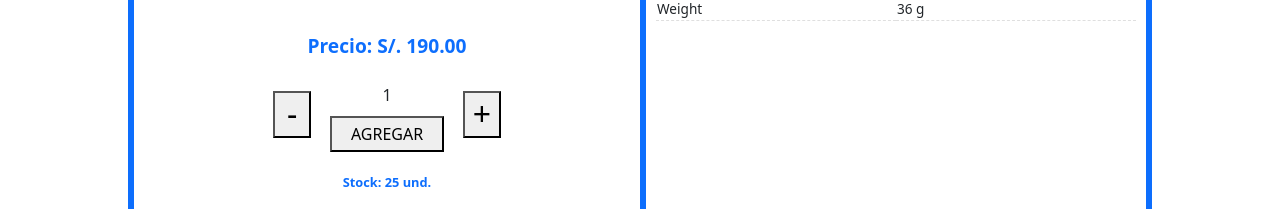
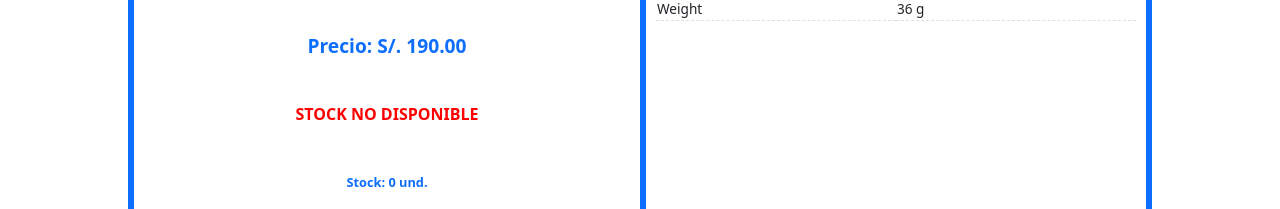
Before and after one commit to abadevlopment/e_commerce_valdivia, a React (Create React App) app: page /detail/1 in a window 1280 px wide. Shown: the part 514-723 px from the top of the page. Built offline with nearby package versions, Linux system fonts and the light colour scheme.

Commit message:
7ma Entrega

```diff
--- a/src/App.js
+++ b/src/App.js
@@ -2,8 +2,9 @@ import './App.scss';
 import 'bootstrap/dist/css/bootstrap.min.css';
 import { BrowserRouter, Routes, Route } from 'react-router-dom';
 import Navbar from './components/NavBar/NavBar';
-import ItemListContainer from './components/ItemListContainer/ItemListContainer'
+import ItemListContainer from './components/ItemListContainer/ItemListContainer' ;
 import ItemDetailContainer from './components/ItemDetailContainer/ItemDetailContainer';
+import Cart from './components/Cart/Cart';
 
 function App() {
   return (
@@ -14,6 +15,7 @@ function App() {
           <Route exact path='/' element={<ItemListContainer greeting="Bienvenido a tu e-commerce de confianza" />} />
           <Route exact path='/category/:categoryID' element={<ItemListContainer greeting="Bienvenido a tu e-commerce de confianza" />} />
           <Route exact path='/detail/:ID' element={<ItemDetailContainer />} />
+          <Route exact path='/cart' element={ <Cart/> } />
         </Routes>
       </div>
     </BrowserRouter>
--- /dev/null
+++ b/src/components/Cart/Cart.js
@@ -0,0 +1,11 @@
+import React from 'react'
+
+const Cart = () => {
+    return (
+        <section>
+            <h1 style={{marginTop : '8vh'}}>ESTE ES CART</h1>
+        </section>
+    )
+}
+
+export default Cart
--- a/src/components/ItemCount/ItemCount.js
+++ b/src/components/ItemCount/ItemCount.js
@@ -1,8 +1,11 @@
 import React, {useState} from 'react'
+import { Link } from 'react-router-dom'
 
 function ItemCount({stock, initial, onAdd}) {
     const [count, setCount] = useState(initial)
+    const [switchButton, setSwitchButton] = useState(false)
     const sumItem = () => {
+        // { () ?  true : false   }
         if (stock > 0) {
             if (count < stock ) {
                 setCount(count + 1)
@@ -22,25 +25,57 @@ function ItemCount({stock, initial, onAdd}) {
     }
     const addProducto = () => {
         if (stock > 0) {
-            alert(`Agregaste ${count} productos`)
+            setSwitchButton(true)
         }
         else {
             alert(`Stock no disponible`)
         }
     }
 
+    const Buttons = () => {
+        return(
+            <div className='buttons' >
+                { switchButton ?
+                    <div className='cont1'>
+                        { (count === 1) ?
+                            <span>AGREGASTE {count} PRODUCTO</span>
+                        :
+                            <span>AGREGASTE {count} PRODUCTOS</span>
+                        }
+                    </div>
+                :
+                    <div className='cont2'>
+                        <div className='minus' >
+                            <button className='butMin' onClick={resItem} >-</button>
+                        </div>
+                        <div className='count' >
+                            {count}
+                        </div>
+                        <div className='plus' >
+                            <button className='butPlu' onClick={sumItem} >+</button>
+                        </div>
+                    </div>
+                }
+                <div className='cont3' >
+                    { switchButton ?
+                        <Link className='butAdd2' to='/cart'>
+                            TERMINAR COMPRA
+                        </Link>
+                    :
+                        <button className='butAdd' onClick={() => {onAdd(count) ; addProducto()}} >AGREGAR</button>
+                    }
+                </div>
+            </div>
+    )}
+
     return (
-        <div className="div1">
-            <div className="div2">Producto Prueba</div>
-            <div className="div3">
-                <button className="but1" onClick={resItem}>-</button>
-                <div className="div4"> {count} </div>
-                <button className="but2" onClick={sumItem}>+</button>
-            </div>
-            <div className="div5">
-                <button className="but3" onClick={addProducto} >AGREGAR</button>
-            </div>
-        </div>
+        <>
+        {(stock >0) ?
+            <Buttons/>
+        :
+            <div className='anuncio' >STOCK NO DISPONIBLE</div>
+        }
+        </>
     )
 }
 
--- a/src/components/ItemDetailContainer/ItemDetail/ItemDetail.js
+++ b/src/components/ItemDetailContainer/ItemDetail/ItemDetail.js
@@ -1,7 +1,15 @@
 import React from 'react'
+import { useState } from 'react'
 import { Link } from 'react-router-dom'
+import ItemCount from '../../ItemCount/ItemCount'
+
 
 const ItemDetail = ({itemDet, itemDesc}) => {
+    const [receivedAdd, setReceivedAdd] = useState()
+    const sendAdd = (setCount) => {
+        setReceivedAdd(setCount)
+    }
+    console.log( 'Se agrego al carrito ' + receivedAdd + ' und.');
 
     return (
         <>
@@ -11,20 +19,7 @@ const ItemDetail = ({itemDet, itemDesc}) => {
                     <div className="descImg" > <img src={itemDet.pictureUrl} className="descImagen" alt="imagen producto"/> </div>
                     <div className="descPrec" > Precio: S/. {itemDet.price}.00 </div>
                     <div className="descCount" >
-                        <div className='buttons' >
-                            <div className='minus' >
-                                <button className='butMin' >-</button>
-                            </div>
-                            <div className='count' >
-                                1
-                            </div>
-                            <div className='add' >
-                                <button className='butAdd' >AGREGAR</button>
-                            </div>
-                            <div className='plus' >
-                                <button className='butPlu' >+</button>
-                            </div>
-                        </div>
+                        < ItemCount stock = {itemDet.stock} initial = {1} onAdd={sendAdd}  />
                     </div>
                     <div className="descStock" > Stock: {itemDet.stock} und. </div>
                     <div className="descRet" >
--- a/src/components/ItemDetailContainer/ItemDetailContainer.scss
+++ b/src/components/ItemDetailContainer/ItemDetailContainer.scss
@@ -61,61 +61,102 @@
                 display: flex;
                 align-items: center;
                 justify-content: center;
+                .anuncio{
+                    width: 80%;
+                    height: 90%;
+                    color: red;
+                    font-weight: bolder;
+                    display: flex;
+                    align-items: center;
+                    justify-content: center;
+                }
                 .buttons{
-                    width: 50%;
+                    width: 80%;
                     height: 90%;
                     display: grid;
+                    grid-template-columns: 50% 50%;
+                    grid-template-rows: 100%;
+                    grid-template-areas:
+                        "c1 c2";
+                    .cont1{
+                        grid-area: c1;
+                        display: flex;
+                        align-items: center;
+                        justify-content: center;
+                        font-size: large;
+                    }
+                    .cont2{
+                        grid-area: c1;
+                        display: grid;
                         grid-template-columns: 25% 50% 25%;
-                    grid-template-rows: 50% 50%;
+                        grid-template-rows: 100%;
                         grid-template-areas:
-                        "mi co pl"
-                        "mi ad pl";
+                            "b1 b2 b3";
                         .minus{
-                        grid-area: mi;
+                            grid-area: b1;
                             display: flex;
                             align-items: center;
                             justify-content: center;
                             .butMin{
-                            width: 60%;
-                            height: 60%;
+                                height: 70%;
+                                width: 70%;
+                                font-size: xx-large;
+                                display: flex;
+                                align-items: center;
+                                justify-content: center;
+                                background-color: #21bd74;
+                                font-weight: bolder;
+                                color: white;
+                            }
+                        }
+                        .count{
+                            grid-area: b2;
                             display: flex;
                             align-items: center;
                             justify-content: center;
                             font-size: xx-large;
                         }
-                    }
-                    .count{
-                        grid-area: co;
+                        .plus{
+                            grid-area: b3;
                             display: flex;
                             align-items: center;
                             justify-content: center;
+                            .butPlu{
+                                height: 70%;
+                                width: 70%;
+                                font-size: xx-large;
+                                display: flex;
+                                align-items: center;
+                                justify-content: center;
+                                background-color: #21bd74;
+                                font-weight: bolder;
+                                color: white;
                             }
-                    .add{
-                        grid-area: ad;
+                        }
+                    }
+                    .cont3{
+                        grid-area: c2;
                         display: flex;
                         align-items: center;
                         justify-content: center;
                         .butAdd{
+                            height: 70%;
+                            width: 70%;
+                            background-color: #21bd74;
+                            font-weight: bolder;
+                            color: white;
+                        }
+                        .butAdd2{
+                            height: 70%;
                             width: 90%;
-                            height: 90%;
+                            background-color: #21bd74;
+                            border: black solid 1px;
                             display: flex;
                             align-items: center;
                             justify-content: center;
-                        }
-                    }
-                    .plus{
-                        grid-area: pl;
-                        display: flex;
-                        align-items: center;
-                        justify-content: center;
-                        .butPlu{
-                            width: 60%;
-                            height: 60%;
-                            font-size: xx-large;
-                            display: flex;
-                            align-items: center;
-                            justify-content: center;
-
+                            text-decoration: none;
+                            font-weight: bolder;
+                            color: white;
                         }
                     }
                 }
--- a/src/components/Products/getFetch.js
+++ b/src/components/Products/getFetch.js
@@ -1,5 +1,5 @@
 const products = [
-    { id: 1, title: "Arduino DUE Original", category: "Tarjetas", price: 190 , stock: 25 , pictureUrl: "https://res.cloudinary.com/dvinxey2w/image/upload/v1636743443/ARDUINO/due_gpuzzq.jpg" } ,
+    { id: 1, title: "Arduino DUE Original", category: "Tarjetas", price: 190 , stock: 0 , pictureUrl: "https://res.cloudinary.com/dvinxey2w/image/upload/v1636743443/ARDUINO/due_gpuzzq.jpg" } ,
     { id: 2, title: "Arduino M0", category: "Tarjetas", price: 149 , stock: 25 , pictureUrl: "https://res.cloudinary.com/dvinxey2w/image/upload/v1636743498/ARDUINO/arduinoM0_tpjpml.jpg" } ,
     { id: 3, title: "Arduino Mega R3 Original", category: "Tarjetas", price: 175 , stock: 25 , pictureUrl: "https://res.cloudinary.com/dvinxey2w/image/upload/v1636743546/ARDUINO/ArduinoMegaOriginal_bao6zm.jpg" } ,
     { id: 4, title: "Arduino Micro", category: "Tarjetas", price: 110 , stock: 25 , pictureUrl: "https://res.cloudinary.com/dvinxey2w/image/upload/v1636743585/ARDUINO/ArduinoMicro_eufjcp.jpg" } ,
@@ -21,9 +21,6 @@ const products = [
     { id: 20, title: "Garra robotica", category: "Robotica", price: 25 , stock: 15 , pictureUrl: "https://res.cloudinary.com/dvinxey2w/image/upload/v1636653143/ARDUINO/garrarobotica_i87sv9.jpg" } ,
     { id: 21, title: "Hexapod Chassis Kit", category: "Robotica", price: 299 , stock: 15 , pictureUrl: "https://res.cloudinary.com/dvinxey2w/image/upload/v1636653324/ARDUINO/spider_h4h7fq.jpg" }
 ]
-
-
-
 
 
 const desc = [
```
Also changed, not shown: 1 other file (tests, documents, lock files or other folders). Lines whose indentation alone changed are shown as unchanged.
